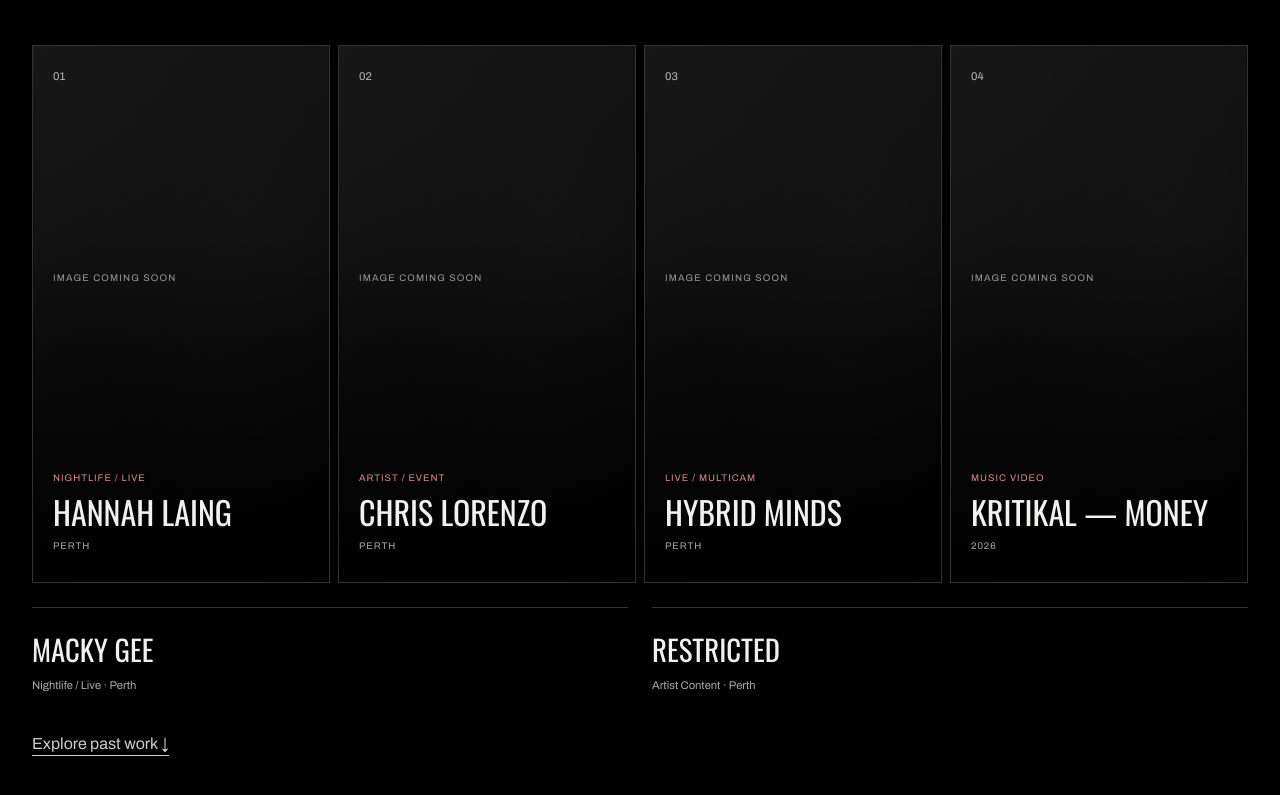
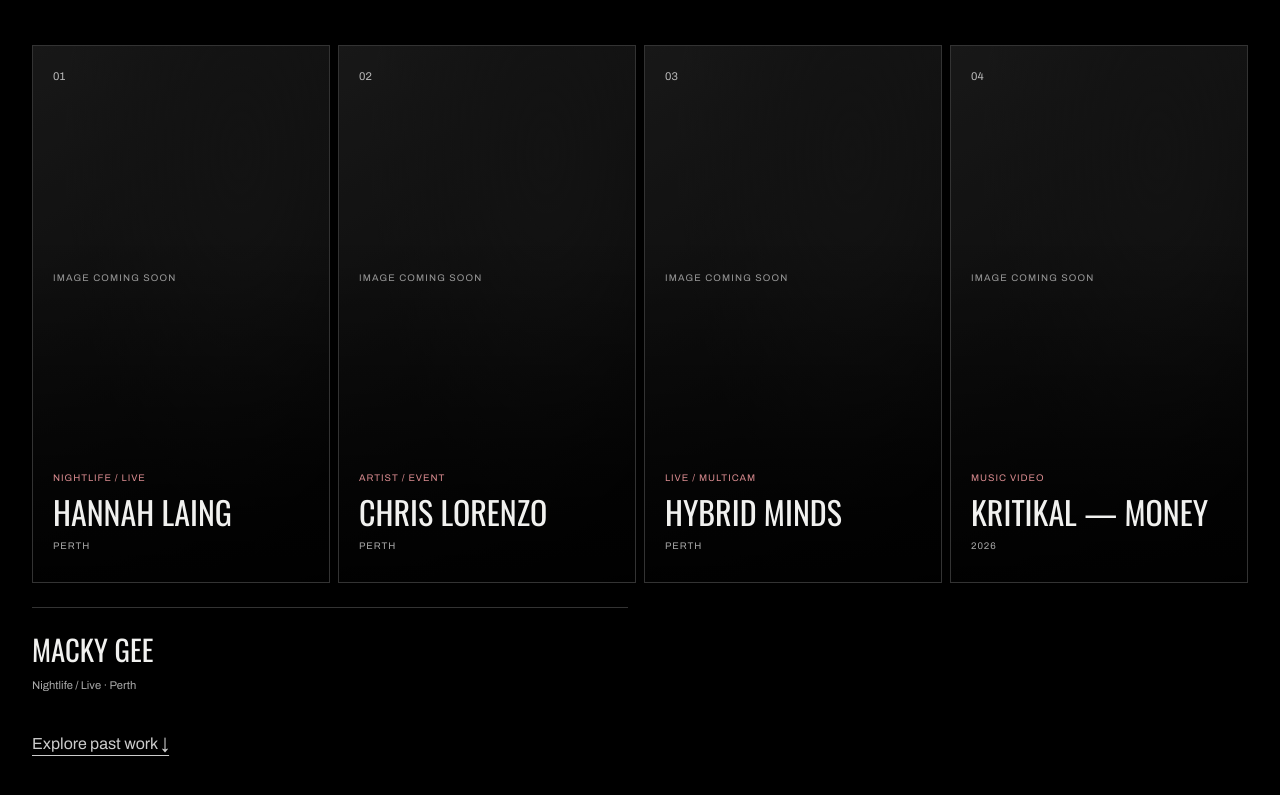
Before and after one commit to SizzleReelStudios/szl-website, a Next.js app: page / in a window 1280 px wide. Shown: the part 1385-2180 px from the top of the page. Built offline with nearby package versions, Linux system fonts and the light colour scheme.

Commit message:
Remove Restricted placeholder following owner correction

```diff
--- a/content/srs/v1.ts
+++ b/content/srs/v1.ts
@@ -29,12 +29,6 @@ export const featuredWork = [
     meta: "Perth",
     format: "standard",
   },
-  {
-    title: "Restricted",
-    subtitle: "Artist Content",
-    meta: "Perth",
-    format: "standard",
-  },
 ] as const;
 
 export const showcaseItems = [
@@ -61,7 +55,6 @@ export const workedWith = [
   "Hybrid Minds",
   "Macky Gee",
   "TS7",
-  "Restricted",
   "Sound Selection",
   "Together Group",
   "The Vault",
```
Also changed, not shown: 1 other file (tests, documents, lock files or other folders).
